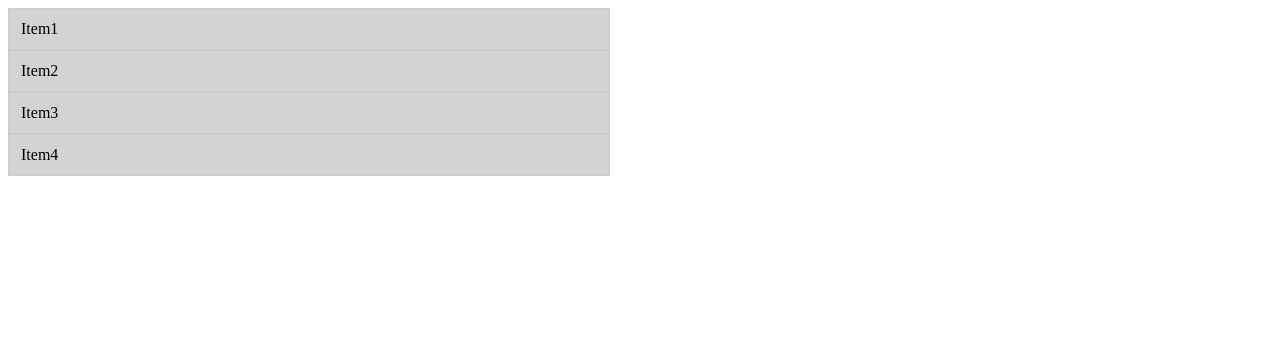
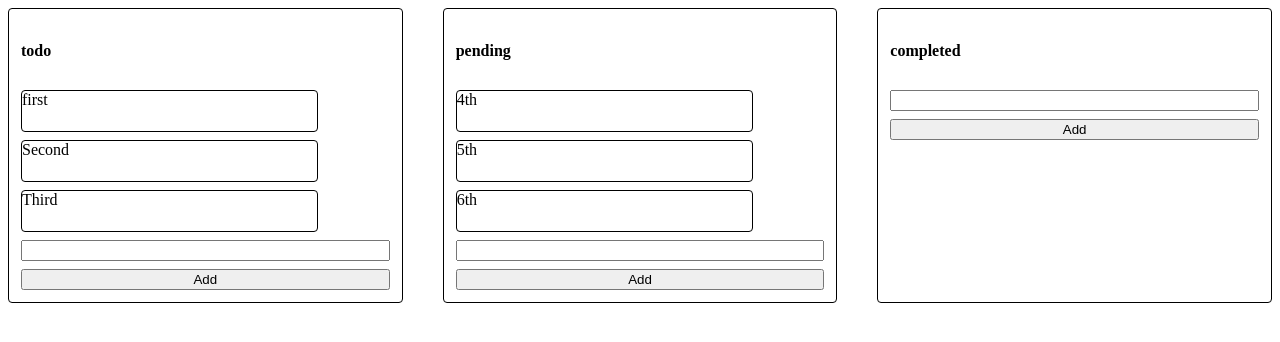
Before and after one commit to kartik533/Practise, a React (Vite) app: page / in a window 1280 px wide. Shown: the top 342 px of the page. Built offline with nearby package versions, Linux system fonts and the light colour scheme.

Commit message:
Add Trello

```diff
--- a/src/App.jsx
+++ b/src/App.jsx
@@ -1,15 +1,8 @@
-import './components/Accordion.css';
-import { Children, cloneElement, useState } from 'react';
+import { Trello } from "./components/Trello";
+import { Children, cloneElement, useState } from "react";
 
 function App() {
-  return (
-    <Accordion>
-      <AccordionItem title="Item1">I am Item 1</AccordionItem>
-      <AccordionItem title="Item2">I am Item 2</AccordionItem>
-      <AccordionItem title="Item3">I am Item 3</AccordionItem>
-      <AccordionItem title="Item4">I am Item 4</AccordionItem>
-    </Accordion>
-  );
+  return <Trello />;
 }
 
 function Accordion({ children }) {
--- /dev/null
+++ b/src/components/Trello.css
@@ -0,0 +1,22 @@
+.main {
+  display: flex;
+  gap: 40px;
+}
+
+.column {
+  height: auto;
+  width: 400px;
+  padding: 12px;
+  border: 1px solid black;
+  border-radius: 4px;
+  display: flex;
+  flex-direction: column;
+  gap: 8px;
+}
+
+.column-item {
+  min-height: 40px;
+  width: 80%;
+  border: 1px solid black;
+  border-radius: 4px;
+}
--- /dev/null
+++ b/src/components/Trello.jsx
@@ -0,0 +1,158 @@
+import { useState, useRef } from "react";
+import "./Trello.css";
+
+const INITIAL_STATE = {
+  todo: [
+    {
+      name: "first",
+      id: crypto.randomUUID(),
+    },
+    {
+      name: "Second",
+      id: crypto.randomUUID(),
+    },
+    {
+      name: "Third",
+      id: crypto.randomUUID(),
+    },
+  ],
+  pending: [
+    {
+      name: "4th",
+      id: crypto.randomUUID(),
+    },
+    {
+      name: "5th",
+      id: crypto.randomUUID(),
+    },
+    {
+      name: "6th",
+      id: crypto.randomUUID(),
+    },
+  ],
+  completed: [],
+};
+
+export function Trello() {
+  const [columns, setColumns] = useState(INITIAL_STATE);
+  const current = useRef(null);
+
+  const onDrag = (startColumnName, item) => {
+    current.current = { startColumnName, item };
+  };
+
+  const onDrop = (destinationColumnName) => {
+    setColumns((prev) => {
+      const { startColumnName, item: draggedItem } = current.current;
+
+      const temp = { ...prev };
+
+      temp[startColumnName] = [...temp[startColumnName]].filter(
+        (item) => item.id !== draggedItem.id,
+      );
+
+      const destination = [...temp[destinationColumnName]];
+
+      destination.push(draggedItem);
+
+      temp[destinationColumnName] = destination;
+
+      return temp;
+    });
+  };
+
+  const handleAddItem = (columnName, value) => {
+    const item = {
+      name: value,
+      id: crypto.randomUUID(),
+    };
+
+    setColumns((prev) => {
+      const temp = { ...prev };
+      temp[columnName] = [...temp[columnName], item];
+      return temp;
+    });
+  };
+
+  return (
+    <div className="main">
+      {Object.keys(columns).map((columnKey, ind) => (
+        <Column
+          key={columnKey}
+          columnName={columnKey}
+          items={columns[columnKey]}
+          current={current}
+          addItem={handleAddItem}
+          onDrag={onDrag}
+          onDrop={onDrop}
+        />
+      ))}
+    </div>
+  );
+}
+
+function Column({ items, addItem, columnName, current, onDrag, onDrop }) {
+  const inputRef = useRef("");
+
+  const handleAddItem = () => {
+    const val = inputRef.current.value;
+    addItem(columnName, val);
+    inputRef.current.value = "";
+  };
+
+  return (
+    <div
+      className="column"
+      onDragOver={(e) => e.preventDefault()}
+      onDrop={(e) => {
+        onDrop(columnName);
+      }}
+    >
+      <h4>{columnName}</h4>
+      {items.map((item, index) => {
+        return (
+          <div
+            key={item.id}
+            className="column-item"
+            draggable
+            onDragStart={() => onDrag(columnName, item)}
+          >
+            {item.name}
+          </div>
+        );
+      })}
+
+      <input ref={inputRef} />
+      <button onClick={handleAddItem}>Add</button>
+    </div>
+  );
+}
+
+/*
+const onDrop = (destinationColumnName, index) => {
+    setColumns((prev) => {
+      if (!current.current) return prev;
+      const { startColumnName, item: draggedItem } = current.current;
+
+      const temp = { ...prev };
+
+      temp[startColumnName] = [...temp[startColumnName]].filter(
+        (item) => item.id !== draggedItem.id,
+      );
+
+      console.log(index);
+
+      const destination = [...temp[destinationColumnName]];
+
+      if (index === -1) {
+        destination.push(draggedItem);
+      } else {
+        destination.splice(Number(index), 0, draggedItem);
+      }
+
+      temp[destinationColumnName] = destination;
+
+      return temp;
+    });
+  };
+*/
```
Also changed, not shown: src/components/Connect4.jsx (added, +98 -0 lines), src/components/ProgressBar.jsx (+10 -4 lines).
